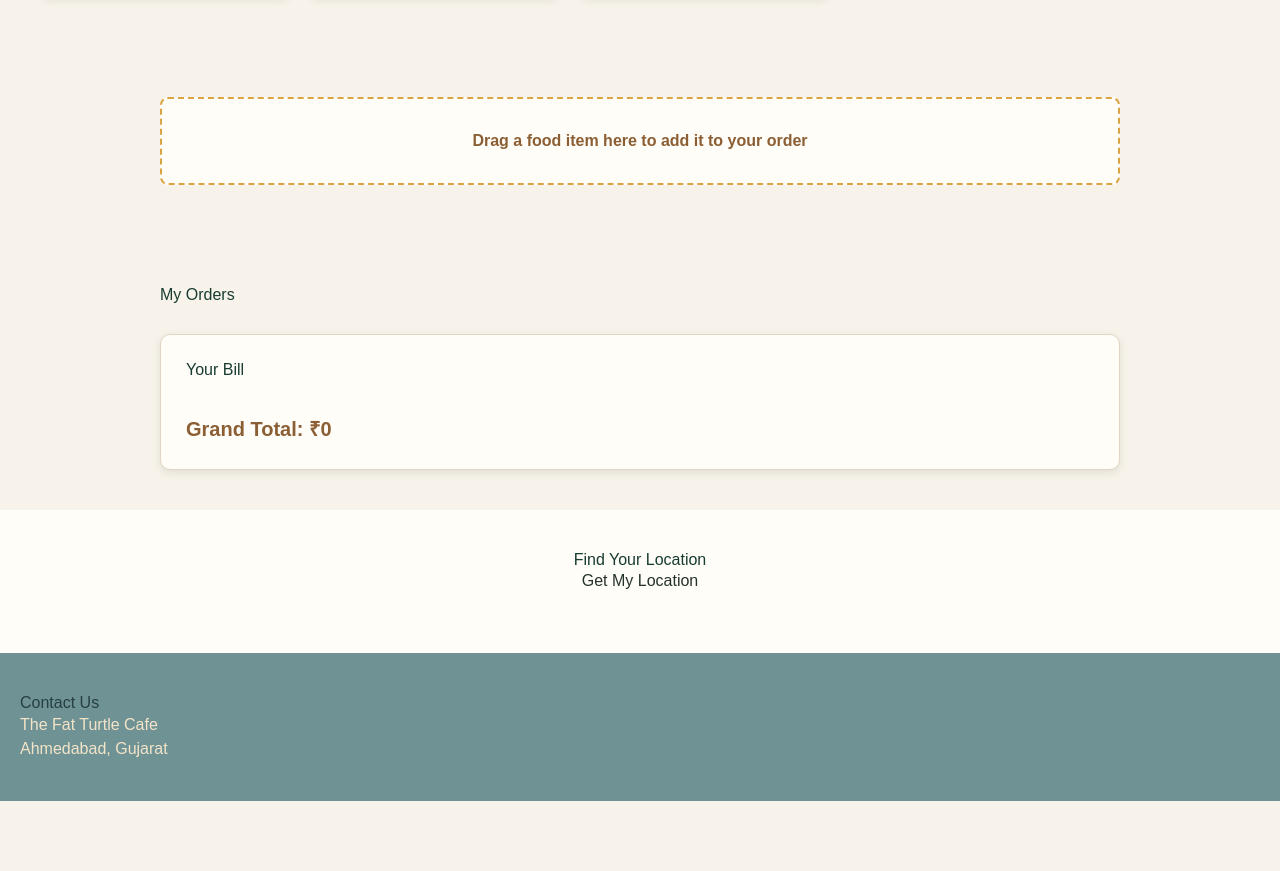
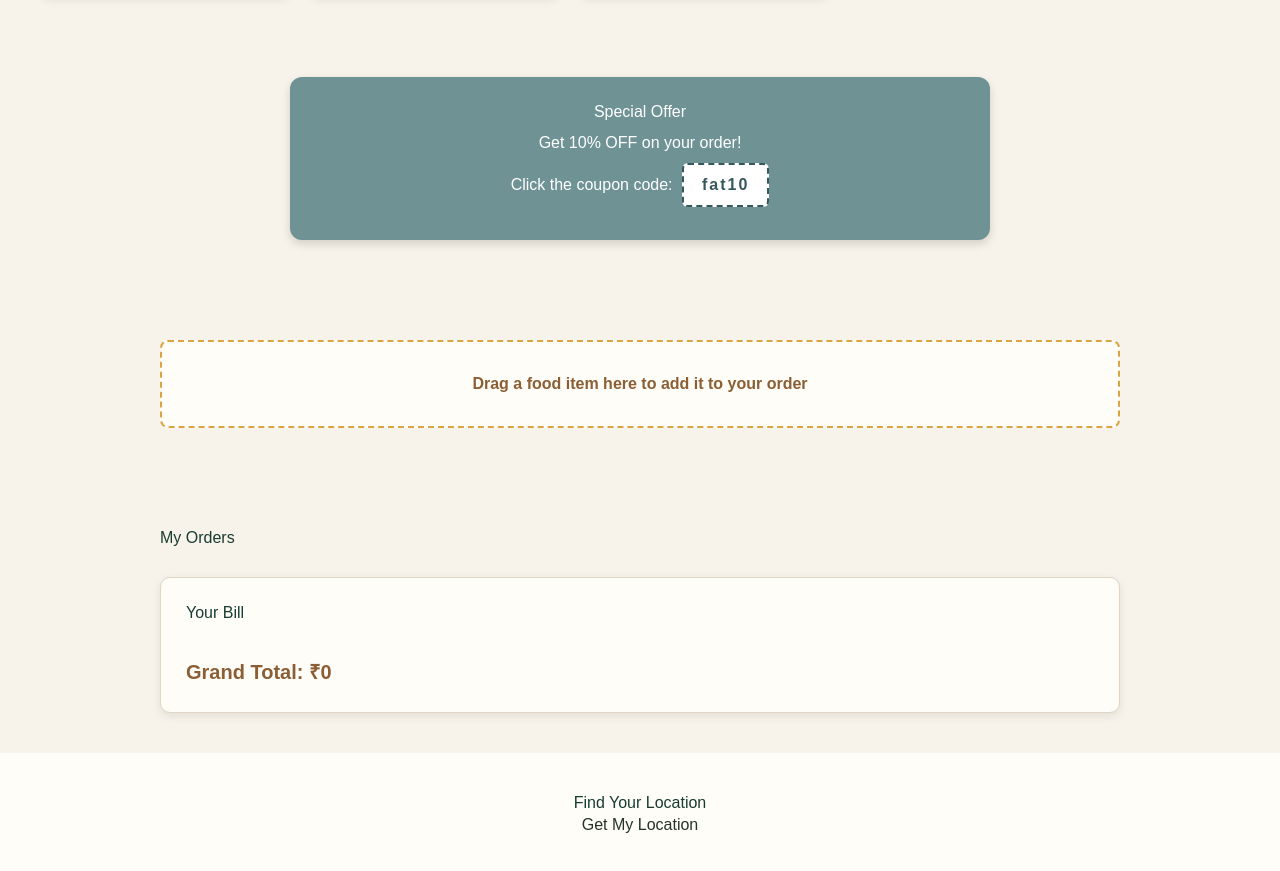
Before and after one commit to jaspreetuppal04/RestaurantManagement, a plain HTML site: page index.html in a window 1280 px wide. Shown: the part 1444-2315 px from the top of the page. Before the commit the page ends 2245 px from the top, so only its background shows below. Drawn offline with nearby package versions, Linux system fonts and the light colour scheme.

Commit message:
added vue js functionality

```diff
--- a/index.html
+++ b/index.html
@@ -20,6 +20,9 @@
 
     <!-- Practical-6: Tailwind CSS using Play CDN -->
      <script src="https://cdn.tailwindcss.com"></script>
+
+     <!-- PRACTICAL-7: Vue 3 -->
+     <script src="https://unpkg.com/vue@3/dist/vue.global.js"></script>
 
     <!-- Our CSS -->
 
@@ -540,7 +543,20 @@
 
 </div>
 
+<!-- PRACTICAL-7: VUE CUSTOM DIRECTIVE - UPPERCASE COUPON -->
 
+<section id="discountCoupon">
+
+    <h2>Special Offer</h2>
+
+    <p>Get 10% OFF on your order!</p>
+
+    <p>
+        Click the coupon code:
+        <span v-uppercase class="coupon-code">fat10</span>
+    </p>
+
+</section>
 
     <!-- DRAG AND DROP AREA -->
 
@@ -931,7 +947,6 @@
         src="https://cdn.jsdelivr.net/npm/bootstrap@5.0.2/dist/js/bootstrap.bundle.min.js">
     </script>
 
-
     <!-- Our JavaScript -->
 
     <script src="script.js"></script>
--- a/script.js
+++ b/script.js
@@ -907,3 +907,21 @@ if (feedbackForm) {
     );
 
 }
+
+    // PRACTICAL-7: VUE CUSTOM DIRECTIVE - UPPERCASE COUPON
+
+const { createApp } = Vue;
+
+const app = createApp({});
+
+app.directive('uppercase', {
+    mounted(el) {
+        el.style.cursor = 'pointer';
+
+        el.addEventListener('click', () => {
+            el.innerText = el.innerText.toUpperCase();
+        });
+    }
+});
+
+app.mount('#discountCoupon');
--- a/style.css
+++ b/style.css
@@ -676,3 +676,49 @@ button:hover {
     }
 
 }
+
+/* PRACTICAL-7: DISCOUNT COUPON */
+
+#discountCoupon {
+    width: 70%;
+    max-width: 700px;
+    margin: 40px auto;
+    padding: 25px;
+    text-align: center;
+
+    background-color: #6F9295;
+    border-radius: 12px;
+    box-shadow: 0 4px 10px rgba(0, 0, 0, 0.15);
+}
+
+#discountCoupon h2 {
+    margin-bottom: 10px;
+    color: white;
+}
+
+#discountCoupon p {
+    margin: 8px 0;
+    color: white;
+}
+
+.coupon-code {
+    display: inline-block;
+    margin-left: 5px;
+    padding: 8px 18px;
+
+    font-weight: bold;
+    letter-spacing: 2px;
+
+    color: #36585C;
+    background-color: white;
+
+    border: 2px dashed #36585C;
+    border-radius: 6px;
+
+    cursor: pointer;
+}
+
+.coupon-code:hover {
+    transform: scale(1.05);
+    transition: 0.2s;
+}
```
